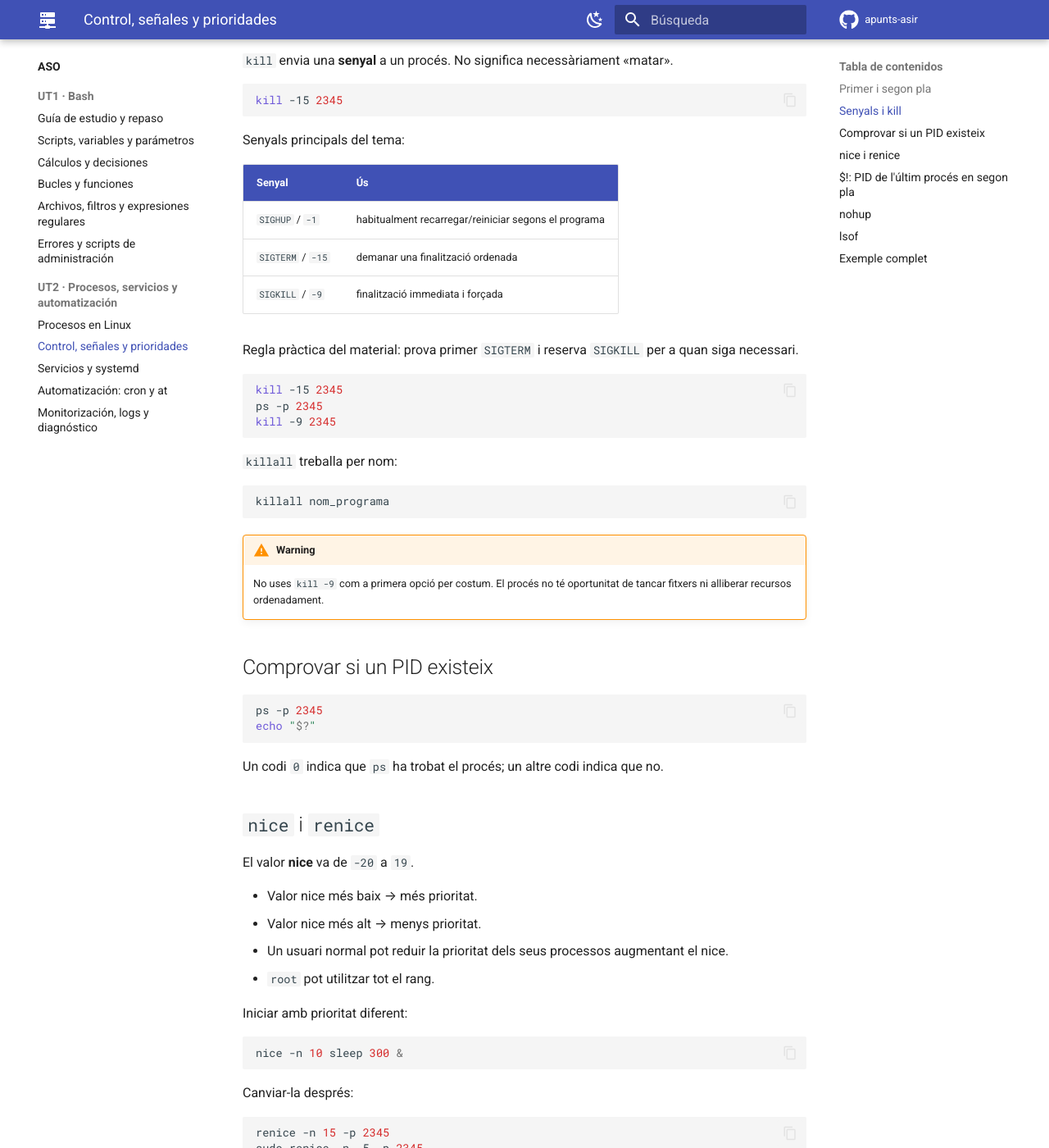
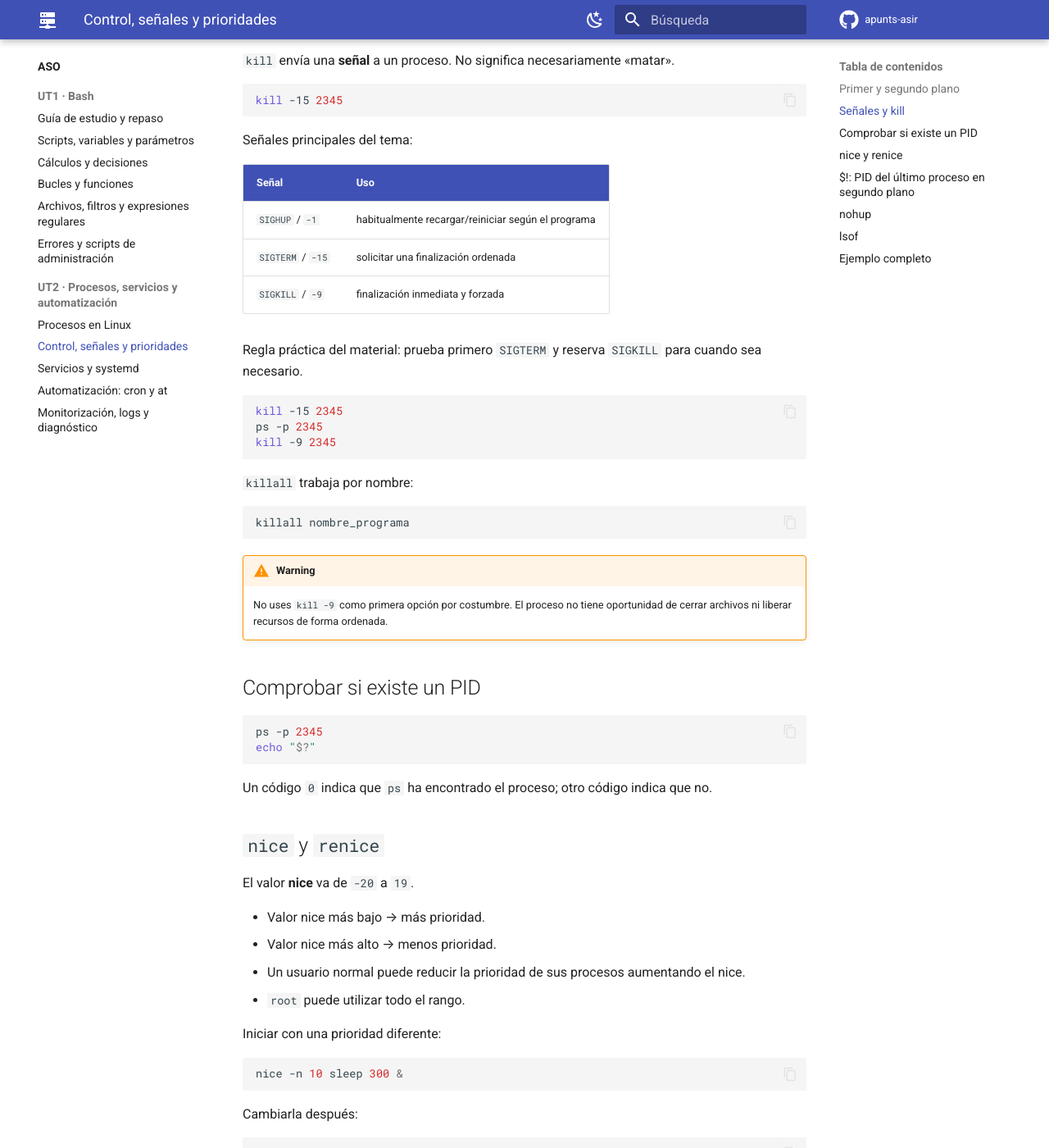
Before and after one commit to jossanmar9/apunts-asir, an MkDocs documentation site: the page built from docs/aso/08-control-processos.md, in a window 1280 px wide and 1400 px high, scrolled down 688 px. Shown: the whole window at 82% size. Built offline with MkDocs 1.6.1 and Material for MkDocs 9.7.7, drawn with Linux system fonts in a browser that asks for light colours; comment, search, counter and statistics services are not loaded; some of the changed text lies outside the part shown.

Commit message:
Traducir control de procesos de ASO al castellano

````diff
--- a/docs/aso/08-control-processos.md
+++ b/docs/aso/08-control-processos.md
@@ -1,8 +1,8 @@
-# UT2 · 2. Control de processos, senyals i prioritats
+# UT2 · 2. Control de procesos, señales y prioridades
 
-## Primer i segon pla
+## Primer y segundo plano
 
-En primer pla, la terminal espera que el procés acabe. Amb `&` el llances en segon pla:
+En primer plano, la terminal espera a que el proceso termine. Con `&` lo lanzas en segundo plano:
 
 ```bash
 sleep 300 &
@@ -12,34 +12,34 @@ sleep 300 &
 jobs
 ```
 
-`jobs` mostra els treballs de la shell actual.
+`jobs` muestra los trabajos de la shell actual.
 
-Per suspendre un procés en primer pla: ++ctrl+z++.
+Para suspender un proceso en primer plano: ++ctrl+z++.
 
 ```bash
 bg %1
 fg %1
 ```
 
-`bg` continua un treball suspés en segon pla; `fg` el porta al primer pla.
+`bg` continúa un trabajo suspendido en segundo plano; `fg` lo lleva al primer plano.
 
-## Senyals i `kill`
+## Señales y `kill`
 
-`kill` envia una **senyal** a un procés. No significa necessàriament «matar».
+`kill` envía una **señal** a un proceso. No significa necesariamente «matar».
 
 ```bash
 kill -15 2345
 ```
 
-Senyals principals del tema:
+Señales principales del tema:
 
-| Senyal | Ús |
+| Señal | Uso |
 |---|---|
-| `SIGHUP` / `-1` | habitualment recarregar/reiniciar segons el programa |
-| `SIGTERM` / `-15` | demanar una finalització ordenada |
-| `SIGKILL` / `-9` | finalització immediata i forçada |
+| `SIGHUP` / `-1` | habitualmente recargar/reiniciar según el programa |
+| `SIGTERM` / `-15` | solicitar una finalización ordenada |
+| `SIGKILL` / `-9` | finalización inmediata y forzada |
 
-Regla pràctica del material: prova primer `SIGTERM` i reserva `SIGKILL` per a quan siga necessari.
+Regla práctica del material: prueba primero `SIGTERM` y reserva `SIGKILL` para cuando sea necesario.
 
 ```bash
 kill -15 2345
@@ -47,53 +47,53 @@ ps -p 2345
 kill -9 2345
 ```
 
-`killall` treballa per nom:
+`killall` trabaja por nombre:
 
 ```bash
-killall nom_programa
+killall nombre_programa
 ```
 
 !!! warning
-    No uses `kill -9` com a primera opció per costum. El procés no té oportunitat de tancar fitxers ni alliberar recursos ordenadament.
+    No uses `kill -9` como primera opción por costumbre. El proceso no tiene oportunidad de cerrar archivos ni liberar recursos de forma ordenada.
 
-## Comprovar si un PID existeix
+## Comprobar si existe un PID
 
 ```bash
 ps -p 2345
 echo "$?"
 ```
 
-Un codi `0` indica que `ps` ha trobat el procés; un altre codi indica que no.
+Un código `0` indica que `ps` ha encontrado el proceso; otro código indica que no.
 
-## `nice` i `renice`
+## `nice` y `renice`
 
 El valor **nice** va de `-20` a `19`.
 
-- Valor nice més baix → més prioritat.
-- Valor nice més alt → menys prioritat.
-- Un usuari normal pot reduir la prioritat dels seus processos augmentant el nice.
-- `root` pot utilitzar tot el rang.
+- Valor nice más bajo → más prioridad.
+- Valor nice más alto → menos prioridad.
+- Un usuario normal puede reducir la prioridad de sus procesos aumentando el nice.
+- `root` puede utilizar todo el rango.
 
-Iniciar amb prioritat diferent:
+Iniciar con una prioridad diferente:
 
 ```bash
 nice -n 10 sleep 300 &
 ```
 
-Canviar-la després:
+Cambiarla después:
 
 ```bash
 renice -n 15 -p 2345
 sudo renice -n -5 -p 2345
 ```
 
-Veure el valor:
+Ver el valor:
 
 ```bash
 ps -o pid,ni,cmd -p 2345
 ```
 
-## `$!`: PID de l'últim procés en segon pla
+## `$!`: PID del último proceso en segundo plano
 
 ```bash
 sleep 300 &
@@ -102,11 +102,11 @@ echo "$pid"
 ps -p "$pid" -o pid,stat,ni,cmd
 ```
 
-És molt útil en scripts perquè no has d'endevinar el PID.
+Es muy útil en scripts porque no tienes que adivinar el PID.
 
 ## `nohup`
 
-Per a una tasca llarga que ha de continuar encara que tanques la sessió:
+Para una tarea larga que debe continuar aunque cierres la sesión:
 
 ```bash
 nohup ./copia.sh &
@@ -114,9 +114,9 @@ nohup ./copia.sh &
 
 ## `lsof`
 
-`lsof` permet veure fitxers oberts pels processos. És útil, per exemple, quan no pots desmuntar un recurs perquè algun procés l'està utilitzant.
+`lsof` permite ver archivos abiertos por los procesos. Es útil, por ejemplo, cuando no puedes desmontar un recurso porque algún proceso lo está utilizando.
 
-## Exemple complet
+## Ejemplo completo
 
 ```bash
 sleep 600 &
@@ -127,4 +127,4 @@ ps -p "$pid" -o pid,stat,ni,cmd
 kill -15 "$pid"
 ```
 
-Ací practiques segon pla, `$!`, prioritat, consulta i finalització ordenada.
+Aquí practicas segundo plano, `$!`, prioridad, consulta y finalización ordenada.
````
